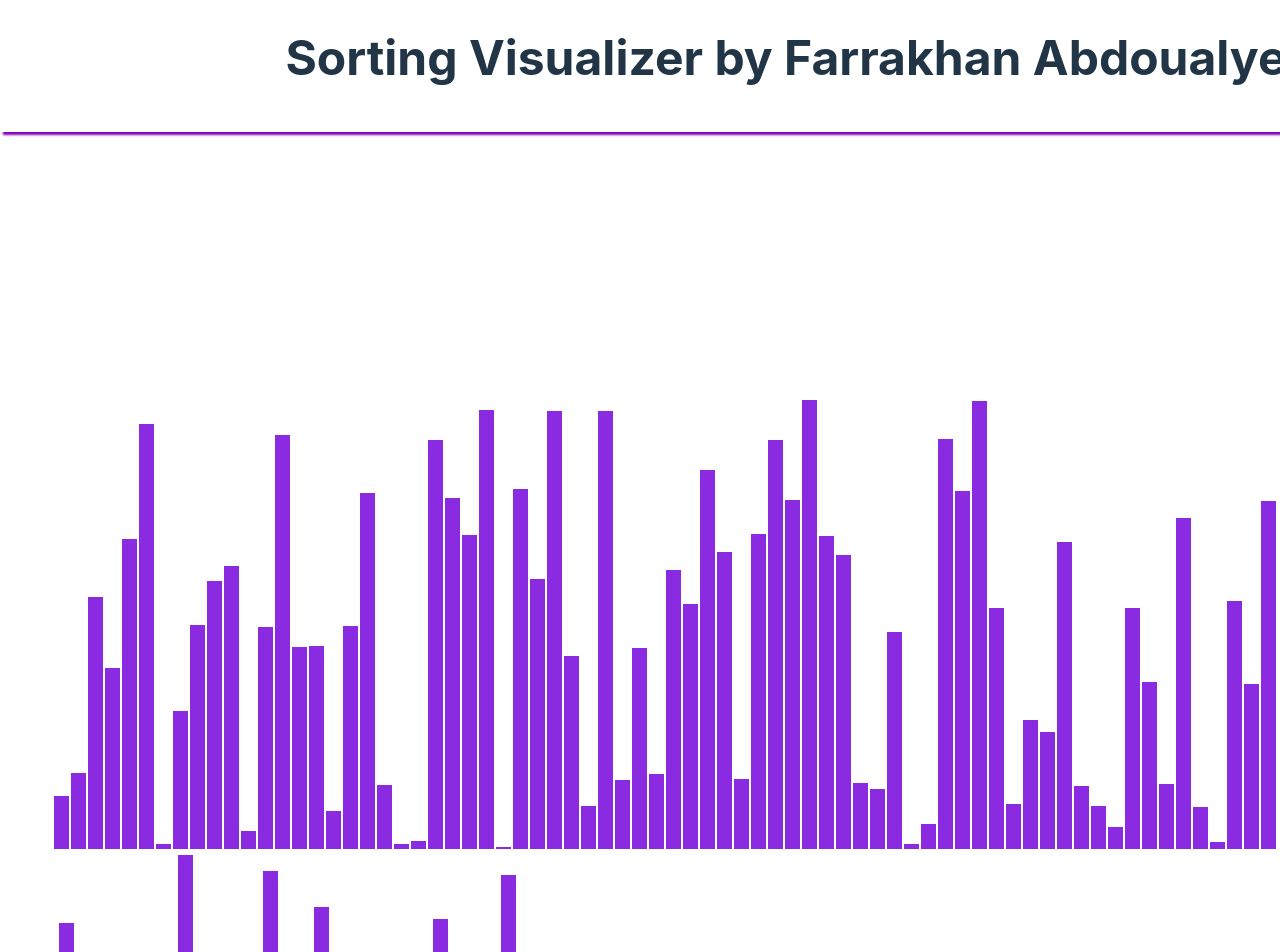
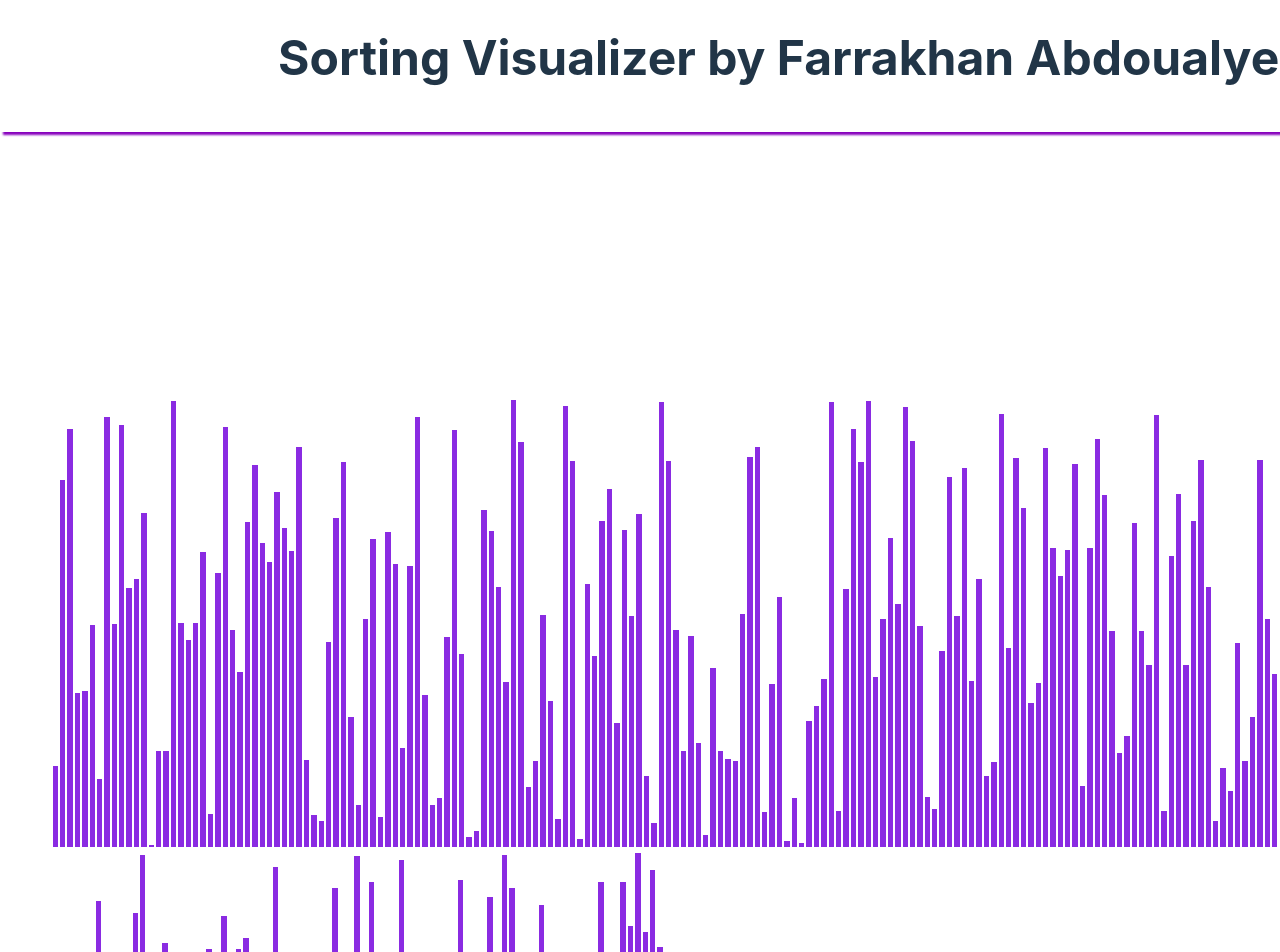
Before and after one commit to farr13/sortingVisualizer-project, a React (Vite) app: page / in a window 1280 px wide. Shown: the top 952 px of the page. Built offline with nearby package versions, Linux system fonts and the light colour scheme.

Commit message:
fixed selection sort speed being unusually fast, increased amount of bars in array and speed

```diff
--- a/src/App.jsx
+++ b/src/App.jsx
@@ -13,7 +13,7 @@ function App() {
       </head>
       <div className='top-bar'>
         <div class="barCont">
-          <h1>Sorting Visualizer by Farrakhan Abdoualye   Powered By: <a href="https://vite.dev" target="_blank">
+          <h1>Sorting Visualizer by Farrakhan Abdoualye, Powered By: <a href="https://vite.dev" target="_blank">
           <img src={viteLogo} className="logo" alt="Vite logo" />
         </a></h1>
         </div>
--- a/src/SortingAlgorithms/sortingAlgorithms.js
+++ b/src/SortingAlgorithms/sortingAlgorithms.js
@@ -34,6 +34,7 @@ export const selectionSortAlgorithm = array => {
     for (let i = 0; i < array.length; i++) {
         let min = i;
         for (let j = i; j < array.length; j++) {
+            animations.push([[i, i], [array[i], array[i]]]);
             if (array[min] > array[j]) {
                 min = j;
             }
--- a/src/SortingVisualizer/SortingVisualizer.css
+++ b/src/SortingVisualizer/SortingVisualizer.css
@@ -15,7 +15,7 @@
     :param: None
     :returns: None
     */
-    width: 15px;
+    width: 5.4px;
     background-color: blueviolet;
     display: inline-block;
     margin: 0 1px;
--- a/src/SortingVisualizer/SortingVisualizer.jsx
+++ b/src/SortingVisualizer/SortingVisualizer.jsx
@@ -6,8 +6,8 @@ import { selectionSortAlgorithm } from '../SortingAlgorithms/sortingAlgorithms.j
 import { insertionSortAlgorithm } from '../SortingAlgorithms/sortingAlgorithms.js';
 
 export const quick_sort_animations = []
-const ANIMATION_SPEED_MS = 15
-const NUMBER_OF_ARRAY_BARS = 100
+const ANIMATION_SPEED_MS = 2
+const NUMBER_OF_ARRAY_BARS = 250
 function randomIntFromInterval(max) {
     /*
     This function is used to generate a random integer from 1 - max.
```
